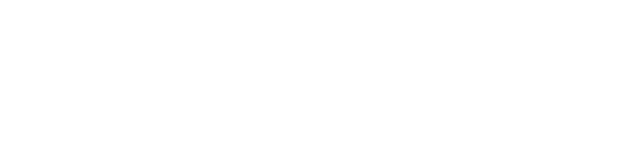
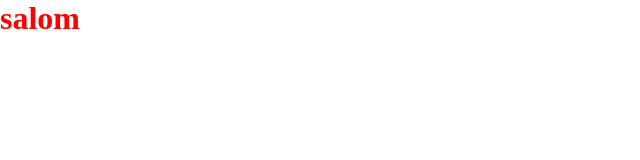
Before and after one commit to uum1d/Project, a plain HTML site: page index.html in a window 1280 px wide. Shown: the whole page, without its empty margins (0-640 px from the left). Drawn offline with Linux system fonts and the light colour scheme.

Commit message:
second commit

```diff
--- a/index.html
+++ b/index.html
@@ -7,6 +7,6 @@
     <link rel="stylesheet" href="./style.css">
 </head>
 <body>
-
+    <h1>salom</h1>
 </body>
 </html>
--- a/style.css
+++ b/style.css
@@ -3,3 +3,6 @@
     padding: 0;
     box-sizing: border-box;
 }
+h1{
+    color: red;
+}
```
